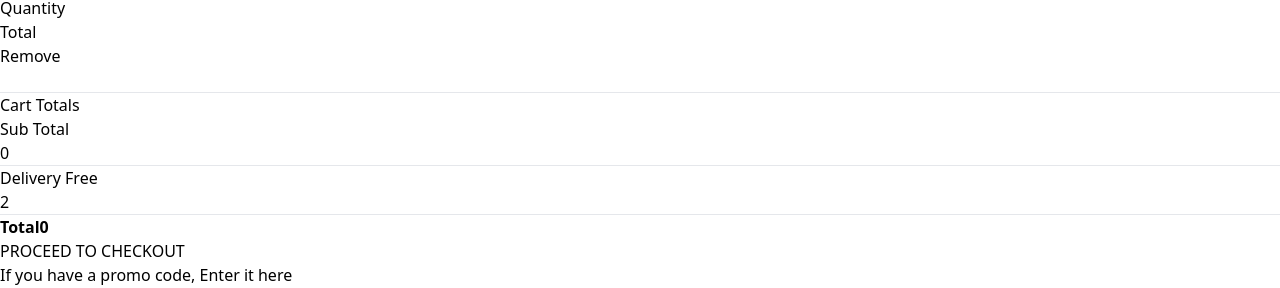
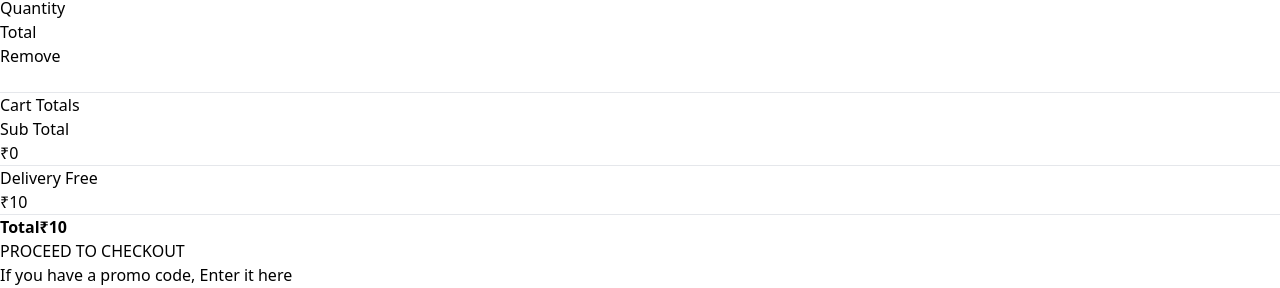
Before and after one commit to Anandpatel54/food-app, a React (Vite) app in the folder frontend/: page /cart in a window 1280 px wide. Shown: the part 1196-1484 px from the top of the page. Built offline with nearby package versions, Linux system fonts and the light colour scheme.

Commit message:
cart part almost completed

```diff
--- a/frontend/src/components/Navbar/Navbar.jsx
+++ b/frontend/src/components/Navbar/Navbar.jsx
@@ -1,9 +1,12 @@
-import { useState } from "react";
+import { useContext, useState } from "react";
 import { assets } from "../../assets/assets";
 import {Link} from "react-router-dom"
+import { StoreContext } from "../../context/StoreContext";
 
 const Navbar = ({setShowLogin}) => {
   const [menu, setMenu] = useState("home");
+
+   const {getTotalCartAmount} = useContext(StoreContext);
 
   return (
     <div className="navbar flex justify-between items-center">
@@ -46,7 +49,7 @@ const Navbar = ({setShowLogin}) => {
         <i className="text-3xl ri-search-2-line"></i>
         <div className="navbar-search-icon relative">
           <Link to="/cart"><i className="text-3xl ri-shopping-cart-2-fill"></i></Link>
-          <div className="dot absolute min-w-[12px] min-h-[12px] bg-red-500 rounded-[5px] top-[-7px] right-[-6px]"></div>
+         <div className={getTotalCartAmount()===0?"":"dot absolute bg-red-500 w-[9px] h-[10px] top-[23%] right-[-18%] rounded-full"}></div>
         </div>
         <button onClick={()=>setShowLogin(true)} className="bg-transparent text-[#49577e] px-4 py-2 border border-blue-500 rounded-md hover:bg-[#fff4f2] hover:text-black transition duration-300 ease-in-out rounded-[50px]">
           Sign in
--- a/frontend/src/context/StoreContext.jsx
+++ b/frontend/src/context/StoreContext.jsx
@@ -1,4 +1,4 @@
-import { createContext, useEffect, useState } from "react";
+import { createContext, useState } from "react";
 import { food_list } from "../assets/assets";
 
 export const StoreContext = createContext(null);
@@ -14,9 +14,16 @@ const StoreContextProvider = (props) => {
     }
   };
 
-  useEffect(() =>{
-    console.log(cartItems)
-  }, [cartItems])
+  const getTotalCartAmount = () => {
+    let totalAmount = 0;
+    for (const item in cartItems) {
+      if (cartItems[item] > 0) {
+        let itemInfo = food_list.find((product) => product._id === item);
+        totalAmount += itemInfo.price * cartItems[item];
+      }
+    }
+    return totalAmount;
+  };
 
   const removeFromCart = (itemId) => {
     setCartItems((prev) => ({ ...prev, [itemId]: prev[itemId] - 1 }));
@@ -28,6 +35,7 @@ const StoreContextProvider = (props) => {
     setCartItems,
     addToCart,
     removeFromCart,
+    getTotalCartAmount
   };
   return (
     <StoreContext.Provider value={contextValue}>
--- a/frontend/src/pages/Cart/Cart.jsx
+++ b/frontend/src/pages/Cart/Cart.jsx
@@ -1,8 +1,12 @@
 import { useContext } from "react";
 import { StoreContext } from "../../context/StoreContext";
+import { useNavigate } from "react-router-dom";
 
 const Cart = () => {
-  const { cartItems, food_list, removeFromCart } = useContext(StoreContext);
+  const { cartItems, food_list, removeFromCart, getTotalCartAmount } =
+    useContext(StoreContext);
+
+    const navigate = useNavigate()
 
   return (
     <div className="cart mt-4">
@@ -50,20 +54,20 @@ const Cart = () => {
           <div>
             <div className="cart-total-details flex justify-between text-[#555]">
               <p>Sub Total</p>
-              <p>{0}</p>
+              <p>₹{getTotalCartAmount()}</p>
             </div>
             <hr className="my-[10px]" />
             <div className="cart-total-details flex justify-between text-[#555]">
               <p>Delivery Free</p>
-              <p>{2}</p>
+              <p>₹{10}</p>
             </div>
             <hr className="my-[10px]" />
             <div className="cart-total-details flex justify-between text-[#555]">
               <b>Total</b>
-              <b>{0}</b>
+              <b>₹{getTotalCartAmount()+10}</b>
             </div>
           </div>
-          <button className="border-none text-white bg-[#FA853C] w-[max(15vw,200px)] py-[12px] rounded-lg text-sm">
+          <button onClick={()=>navigate('/order')} className="border-none text-white bg-[#FA853C] w-[max(15vw,200px)] py-[12px] rounded-lg text-sm">
             PROCEED TO CHECKOUT
           </button>
         </div>
@@ -73,8 +77,14 @@ const Cart = () => {
               If you have a promo code, Enter it here
             </p>
             <div className="cart-promocode-input mt-2 flex justify-between items-center bg-gray-300 rounded-md">
-              <input className="bg-transparent rounded-none outline-none pl-[10px]" type="text" placeholder="promo code" />
-              <button className=" w-[max(10vw,150px)] py-[10px] px-[5px] bg-zinc-600 border-none text-white rounded-lg">APPLY</button>
+              <input
+                className="bg-transparent rounded-none outline-none pl-[10px]"
+                type="text"
+                placeholder="promo code"
+              />
+              <button className=" w-[max(10vw,150px)] py-[10px] px-[5px] bg-zinc-600 border-none text-white rounded-lg">
+                APPLY
+              </button>
             </div>
           </div>
         </div>
```
